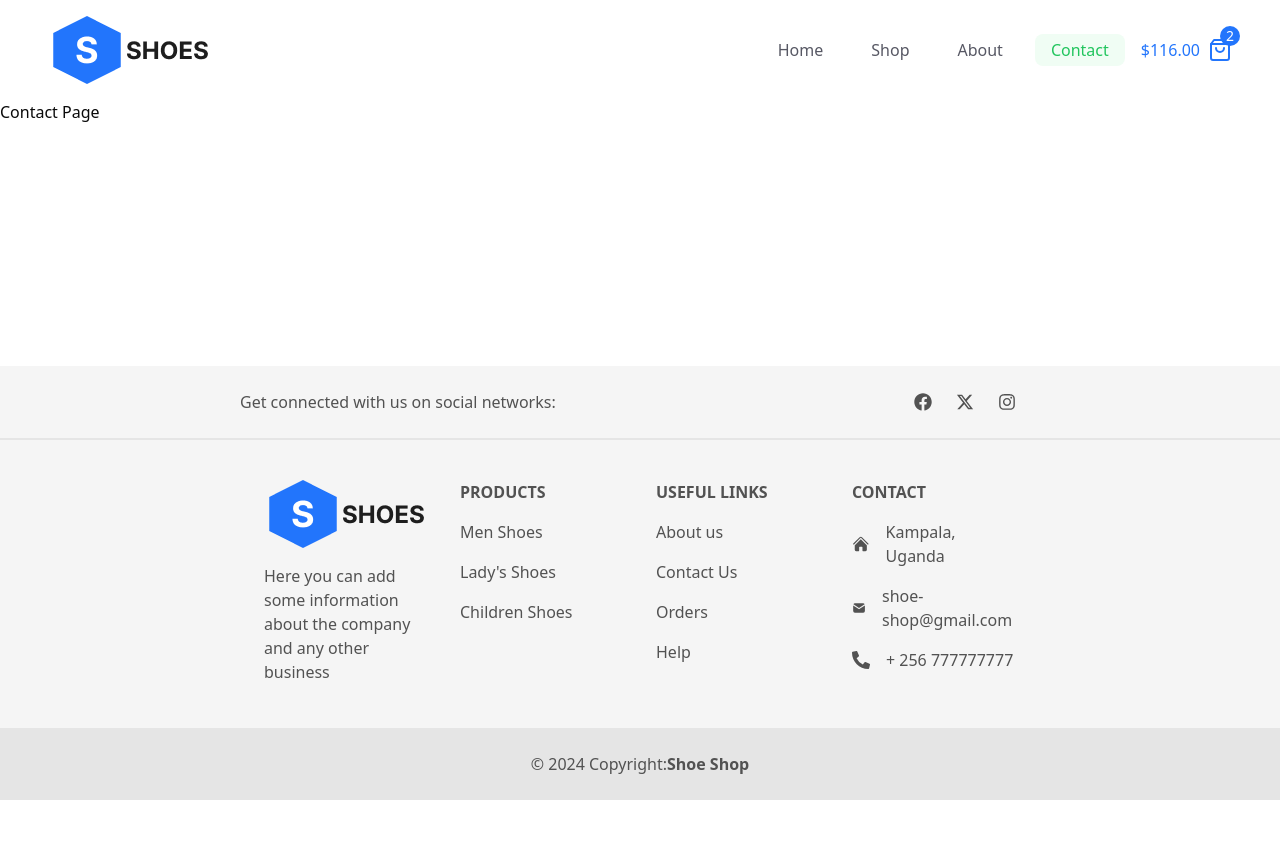
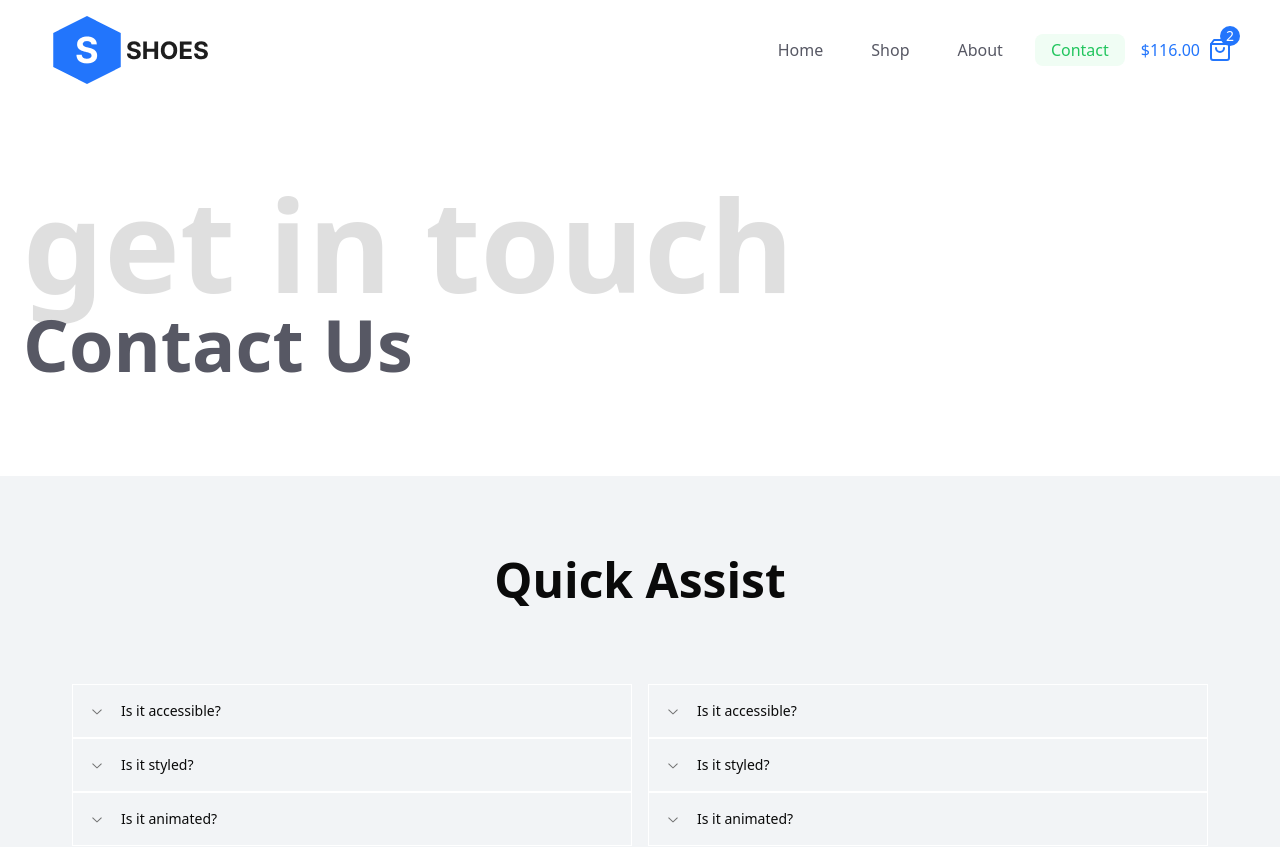
Before and after one commit to baliddeki/ovo-frontend, a React (Vite) app: page /contact in a window 1280 px wide. Shown: the top 847 px of the page. Before the commit the page ends 800 px from the top, so only its background shows below. Built offline with nearby package versions, Linux system fonts and the light colour scheme.

Commit message:
fixed design inconsistances

```diff
--- a/package.json
+++ b/package.json
@@ -11,6 +11,7 @@
   },
   "dependencies": {
     "@hookform/resolvers": "^3.9.0",
+    "@radix-ui/react-accordion": "^1.2.1",
     "@radix-ui/react-checkbox": "^1.1.2",
     "@radix-ui/react-dialog": "^1.1.2",
     "@radix-ui/react-icons": "^1.3.0",
--- /dev/null
+++ b/src/components/ui/accordion.tsx
@@ -0,0 +1,55 @@
+import * as React from "react"
+import * as AccordionPrimitive from "@radix-ui/react-accordion"
+import { ChevronDownIcon } from "@radix-ui/react-icons"
+
+import { cn } from "@/lib/utils"
+
+const Accordion = AccordionPrimitive.Root
+
+const AccordionItem = React.forwardRef<
+    React.ElementRef<typeof AccordionPrimitive.Item>,
+    React.ComponentPropsWithoutRef<typeof AccordionPrimitive.Item>
+>(({ className, ...props }, ref) => (
+    <AccordionPrimitive.Item
+        ref={ref}
+        className={cn("border border-white md:max-w-[35rem] w-full", className)}
+        {...props}
+    />
+))
+AccordionItem.displayName = "AccordionItem"
+
+const AccordionTrigger = React.forwardRef<
+    React.ElementRef<typeof AccordionPrimitive.Trigger>,
+    React.ComponentPropsWithoutRef<typeof AccordionPrimitive.Trigger>
+>(({ className, children, ...props }, ref) => (
+    <AccordionPrimitive.Header className="flex">
+        <AccordionPrimitive.Trigger
+            ref={ref}
+            className={cn(
+                "flex p-4 flex-1 items-center gap-4 py-4 text-sm font-medium transition-all hover:underline [&[data-state=open]>svg]:rotate-180",
+                className
+            )}
+            {...props}
+        >
+            <ChevronDownIcon className="h-4 w-4 shrink-0 text-muted-foreground transition-transform duration-200" />
+            {children}
+        </AccordionPrimitive.Trigger>
+    </AccordionPrimitive.Header>
+))
+AccordionTrigger.displayName = AccordionPrimitive.Trigger.displayName
+
+const AccordionContent = React.forwardRef<
+    React.ElementRef<typeof AccordionPrimitive.Content>,
+    React.ComponentPropsWithoutRef<typeof AccordionPrimitive.Content>
+>(({ className, children, ...props }, ref) => (
+    <AccordionPrimitive.Content
+        ref={ref}
+        className="bg-white verflow-hidden text-sm data-[state=closed]:animate-accordion-up data-[state=open]:animate-accordion-down"
+        {...props}
+    >
+        <div className={cn("p-4", className)}>{children}</div>
+    </AccordionPrimitive.Content>
+))
+AccordionContent.displayName = AccordionPrimitive.Content.displayName
+
+export { Accordion, AccordionItem, AccordionTrigger, AccordionContent }
--- a/src/components/user-components/UserHeader.tsx
+++ b/src/components/user-components/UserHeader.tsx
@@ -9,9 +9,9 @@
     return (
         <>
             <nav className={"flex items-center gap-4 section"}>
-                <div className={"flex-1"}>
+                <Link to={"/"} className={"flex-1"}>
                     <img src={logo} alt={"Company Logo"}/>
-                </div>
+                </Link>
                 <div className={"flex items-center gap-4"}>
 
                     <Link
--- a/src/index.css
+++ b/src/index.css
@@ -19,6 +19,9 @@
 }
 
 @layer utilities {
+  .text-shadow {
+    text-shadow: 3px 0px 7px rgba(0,170,255,0.36);
+  }
   .clip-hexagon{
     clip-path: polygon(50% 0%, 100% 25%, 100% 75%, 50% 100%, 0% 75%, 0% 25%);
     border-radius: 20px;
--- a/src/pages/user-pages/contact.tsx
+++ b/src/pages/user-pages/contact.tsx
@@ -1,7 +1,82 @@
+import {
+    Accordion,
+    AccordionContent,
+    AccordionItem,
+    AccordionTrigger,
+} from "@/components/ui/accordion"
+
 const Contact = ()=>{
     return (
         <>
-            Contact Page
+            <div>
+                <div className={"inline-padding lg:mt-20 sm:mt-16 mt-6"}>
+                    <h2 className={"text-5xl text-center md:text-left md:text-9xl text-[rgba(210,210,210,.7)] font-extrabold"}>
+                        get in touch
+                    </h2>
+                    <h3 className={"text-gray-8 text-center md:text-left text-3xl md:text-7xl font-extrabold"}>
+                        Contact Us
+                    </h3>
+                </div>
+
+                <div className={"bg-[#F2F4F6] inline-padding mt-24 pb-24"}>
+                    <h2 className={"text-5xl text-center py-20 font-extrabold"}>
+                        Quick Assist
+                    </h2>
+                    <div className={"grid md:grid-cols-2 gap-4"}>
+                      <div className={"md:max-w-[35rem] w-full md:ml-auto"}>
+                          <Accordion type="single" collapsible className="w-full">
+                              <AccordionItem value="item-1">
+                                  <AccordionTrigger>Is it accessible?</AccordionTrigger>
+                                  <AccordionContent>
+                                      Yes. It adheres to the WAI-ARIA design pattern.
+                                  </AccordionContent>
+                              </AccordionItem>
+                              <AccordionItem value="item-2">
+                                  <AccordionTrigger>Is it styled?</AccordionTrigger>
+                                  <AccordionContent>
+                                      Yes. It comes with default styles that matches the other
+                                      components&apos; aesthetic.
+                                  </AccordionContent>
+                              </AccordionItem>
+                              <AccordionItem value="item-3">
+                                  <AccordionTrigger>Is it animated?</AccordionTrigger>
+                                  <AccordionContent>
+                                      Yes. It&apos;s animated by default, but you can disable it if you
+                                      prefer.
+                                  </AccordionContent>
+                              </AccordionItem>
+                          </Accordion>
+
+                      </div>
+                        {/*Right Accordion*/}
+                       <div className={"md:max-w-[35rem] w-full md:mr-auto"}>
+                           <Accordion type="single" collapsible className="w-full">
+                               <AccordionItem value="item-1">
+                                   <AccordionTrigger>Is it accessible?</AccordionTrigger>
+                                   <AccordionContent>
+                                       Yes. It adheres to the WAI-ARIA design pattern.
+                                   </AccordionContent>
+                               </AccordionItem>
+                               <AccordionItem value="item-2">
+                                   <AccordionTrigger>Is it styled?</AccordionTrigger>
+                                   <AccordionContent>
+                                       Yes. It comes with default styles that matches the other
+                                       components&apos; aesthetic.
+                                   </AccordionContent>
+                               </AccordionItem>
+                               <AccordionItem value="item-3">
+                                   <AccordionTrigger>Is it animated?</AccordionTrigger>
+                                   <AccordionContent>
+                                       Yes. It&apos;s animated by default, but you can disable it if you
+                                       prefer.
+                                   </AccordionContent>
+                               </AccordionItem>
+                           </Accordion>
+                       </div>
+
+                    </div>
+                </div>
+            </div>
         </>
     )
 }
--- a/src/pages/user-pages/user-home.tsx
+++ b/src/pages/user-pages/user-home.tsx
@@ -12,15 +12,21 @@
     CarouselPrevious,
 } from "@/components/ui/carousel"
 import Services from "@/components/user-components/Services.tsx";
+import bgImage from "/images/homepage-bg-free-img-1.jpg"
 
 const UserHome = ()=>{
+    const backgroundImage = {
+        backgroundImage: `url('${bgImage}')`,
+        backgroundSize: 'cover',
+        backgroundPosition: 'center',
+    }
     return (
         <>
             <div>
                 {/*hero section*/}
-                <div className={"sm:h-[calc(100vh-6.25rem)] w-screen section md:px-20 lg:px-60 flex flex-col"}>
+                <div className={"sm:h-[calc(100vh-6.25rem)] w-screen section md:px-20 lg:px-60 flex flex-col"} style={backgroundImage}>
                     <div className={"p-4 mt-16"}>
-                        <h2 className={"text-5xl sm:text-7xl lg:text-9xl w-fit font-extrabold mx-auto"}>AIR PRO X3</h2>
+                        <h2 className={"text-5xl sm:text-7xl lg:text-9xl w-fit font-extrabold mx-auto text-white text-shadow"}>AIR PRO X3</h2>
                         <img src={shoes} alt={"Boots"} className={"mx-auto block w-auto max-h-[50rem] h-full"}/>
                     </div>
                     <Link to={"shop"}
@@ -52,7 +58,7 @@
                         </div>
                     </div>
                 </div>
-                <div className={"w-screen section md:px-20 lg:px-60 pt-8 my-16 bg-[#F2F4F6]"}>
+                <div className={"w-screen section md:px-20 lg:px-60 pt-8 py-16 bg-[#F2F4F6]"}>
                     <div className={"py-16 grid md:grid-cols-2 md:gap-6 lg:gap-12"}>
                         <Carousel>
                             <CarouselContent>
@@ -85,13 +91,12 @@
                         </div>
                     </div>
 
-                    <div className={"grid lg:grid-cols-4 md:grid-cols-3 sm:grid-cols-2 gap-4 py-10 mb-10"}>
+                    <div className={"grid lg:grid-cols-4 md:grid-cols-3 sm:grid-cols-2 gap-4 pt-10 pb-20"}>
                       <Services number={"01"} title={"Research"}/>
                       <Services number={"02"} title={"Idea & Concept"}/>
                       <Services number={"03"} title={"Design & Production"}/>
                       <Services number={"04"} title={"Sales & Support"}/>
                     </div>
-
                 </div>
             </div>
         </>
--- a/tailwind.config.js
+++ b/tailwind.config.js
@@ -13,27 +13,24 @@
   			sm: 'calc(var(--radius) - 4px)'
   		},
   		colors: {
-			  // my colors
   			blue: {
-				1: "#F2F7FB",
-				5: "#2275FC",
+  				'1': '#F2F7FB',
+  				'5': '#2275FC'
   			},
   			gray: {
-				3: "#BDC7D3",
-				8: "#575864",
+  				'3': '#BDC7D3',
+  				'8': '#575864'
   			},
   			orange: {
-				2: '#FFF2ED',
-				5: '#FF5200'
+  				'2': '#FFF2ED',
+  				'5': '#FF5200'
   			},
   			green: {
-				2: '#F0FDF4',
-				5: '#22C55E',
+  				'2': '#F0FDF4',
+  				'5': '#22C55E'
   			},
   			hr: '#E6EFF6',
   			notification: 'rgba(203, 213,244,.31)',
-			  // shad-cn colors
-
   			background: 'hsl(var(--background))',
   			foreground: 'hsl(var(--foreground))',
   			card: {
@@ -74,6 +71,28 @@
   				'4': 'hsl(var(--chart-4))',
   				'5': 'hsl(var(--chart-5))'
   			}
+  		},
+  		keyframes: {
+  			'accordion-down': {
+  				from: {
+  					height: '0'
+  				},
+  				to: {
+  					height: 'var(--radix-accordion-content-height)'
+  				}
+  			},
+  			'accordion-up': {
+  				from: {
+  					height: 'var(--radix-accordion-content-height)'
+  				},
+  				to: {
+  					height: '0'
+  				}
+  			}
+  		},
+  		animation: {
+  			'accordion-down': 'accordion-down 0.2s ease-out',
+  			'accordion-up': 'accordion-up 0.2s ease-out'
   		}
   	}
   },
```
Also changed, not shown: public/images/homepage-bg-free-img-1.jpg (added), 1 other file (tests, documents, lock files or other folders). Lines whose indentation alone changed are shown as unchanged.
